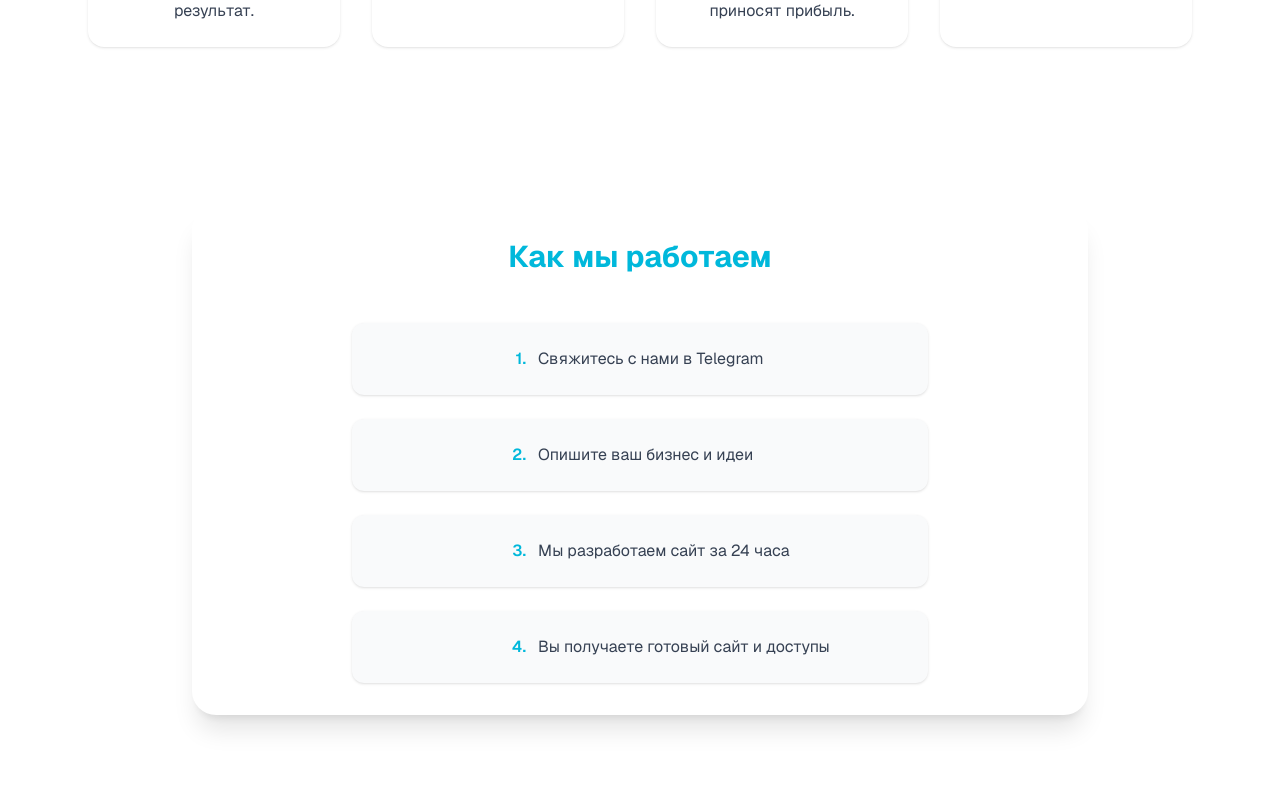
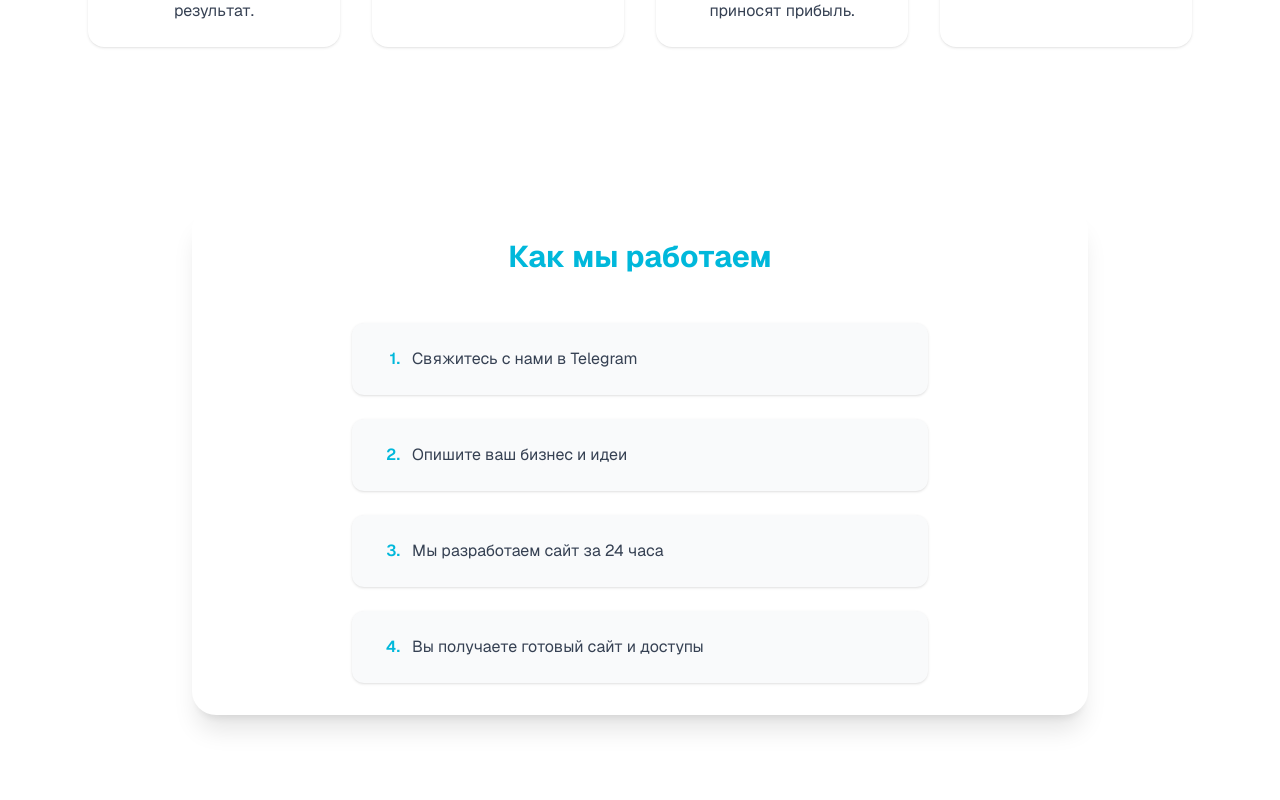
Before and after one commit to HanlaevMuhammed/FS54, a Next.js app: page / in a window 1280 px wide. Shown: the part 1220-2020 px from the top of the page. Built offline with nearby package versions, Linux system fonts and the light colour scheme.

Commit message:
Доработки секции Process

```diff
--- a/app/page.tsx
+++ b/app/page.tsx
@@ -317,7 +317,7 @@ export default function FullLanding() {
       </section>
 
       {/* Process Section */}
-      <section id="process" className="relative z-10 py-20 px-6">
+      <section id="process" className="relative z-10 py-20 px-4 sm:px-6 overflow-x-hidden">
         <div className="bg-white rounded-3xl shadow-xl p-8 max-w-4xl mx-auto text-center">
           <h2 className="text-3xl font-bold mb-12 text-cyan-500">Как мы работаем</h2>
 
@@ -331,7 +331,7 @@ export default function FullLanding() {
                 transition={{ delay: i * 0.1, duration: 0.5 }}
                 className="bg-gray-50 p-6 rounded-xl shadow-sm text-gray-700 hover:shadow-md hover:translate-x-1 transition-all flex items-start text-left w-full max-w-xl"
               >
-                <span className="font-semibold text-cyan-500 w-37.5 text-right mr-3 flex-shrink-0">
+                <span className="font-semibold text-cyan-500 w-6 text-right mr-3 flex-shrink-0">
                   {i + 1}.
                 </span>
                 <p className="flex-1">{step}</p>
@@ -340,6 +340,7 @@ export default function FullLanding() {
           </div>
         </div>
       </section>
+
 
 
       {/* Tariffs Section */}
```
